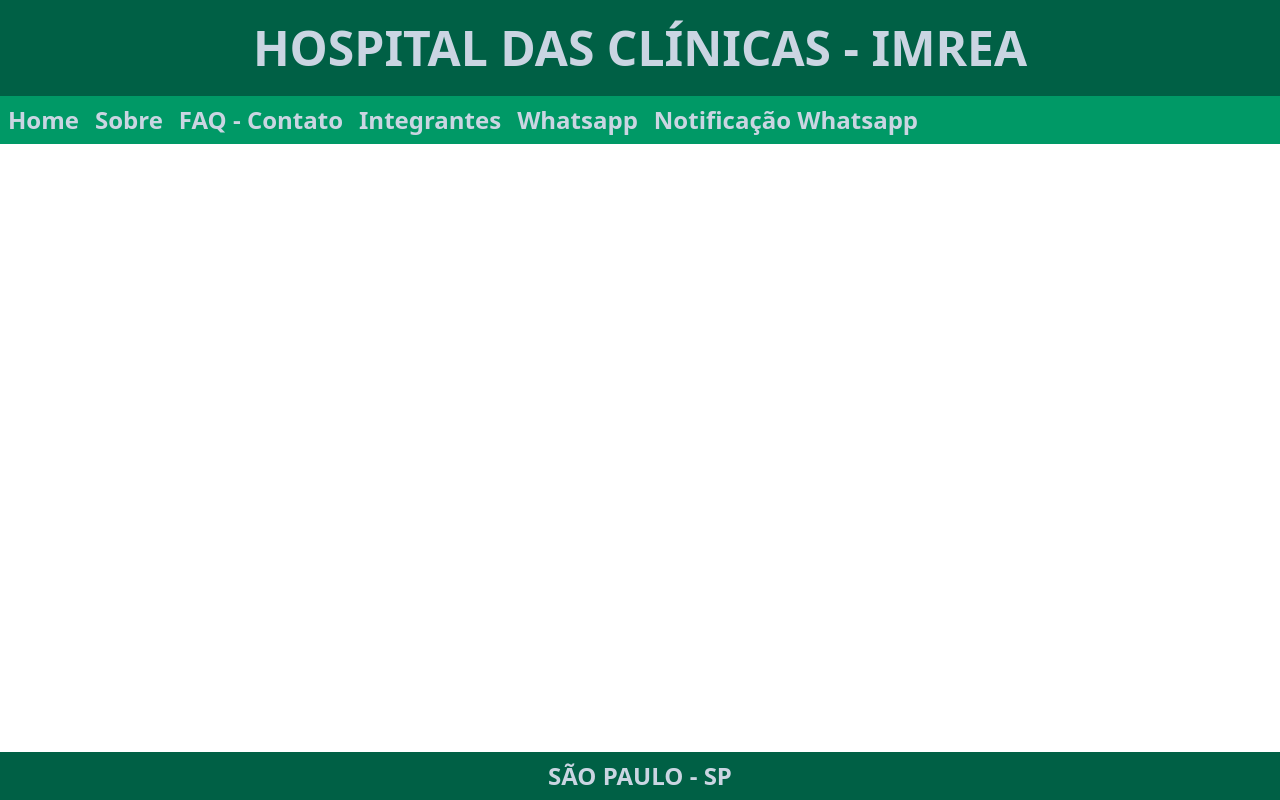
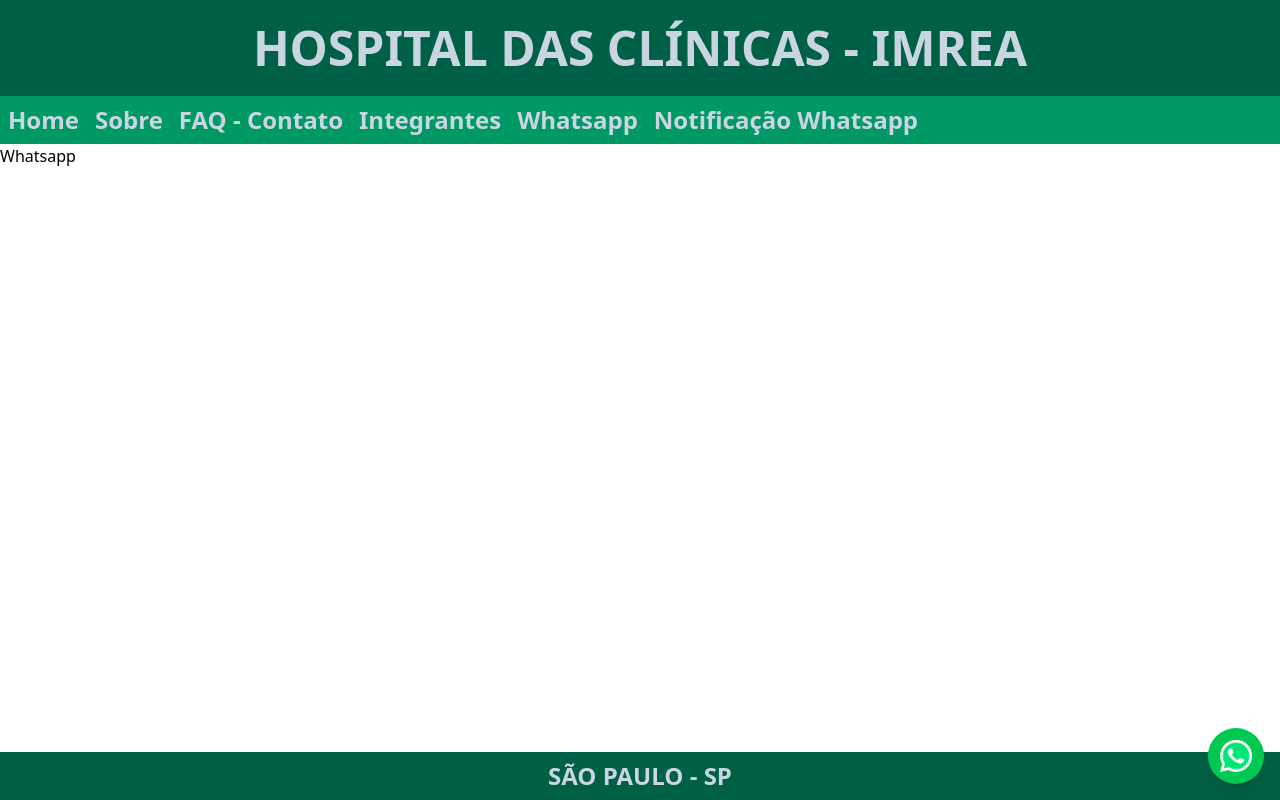
Before and after one commit to lianafujisima/front-sprint03, a React (Vite) app: page /whatsapp in a window 1280 px wide. Built offline with nearby package versions, Linux system fonts and the light colour scheme.

Commit message:
2 commit

```diff
--- a/src/App.tsx
+++ b/src/App.tsx
@@ -11,10 +11,10 @@
       <Cabecalho/>
       <Menu/>
       <main className="flex-grow">
-        <Outlet/>
-        <WhatsappBotao/>
+      <Outlet/>
       </main>
       <Rodape/>
+      <WhatsappBotao/>
     </div>
   )
 }
--- a/src/components/WhatsappBotao.tsx
+++ b/src/components/WhatsappBotao.tsx
@@ -1,6 +1,14 @@
-export default function WhatsappBotao(){
-    return(
-       <>
-       </>
-    )
+import { Link } from "react-router-dom";
+import WhatsAppIcon from '../assets/images/whatsapp.png';
+
+export default function WhatsappBotao() {
+  return (
+    <Link
+      to="/whatsapp"
+      className="fixed bottom-4 right-4 bg-green-500 p-3 rounded-full shadow-lg hover:bg-green-600 transition"
+    >
+      <img src={WhatsAppIcon} alt="WhatsApp" className="w-8 h-8" />
+
+    </Link>
+  );
 }
--- a/src/routes/Whatsapp/index.tsx
+++ b/src/routes/Whatsapp/index.tsx
@@ -2,7 +2,7 @@
 export default function Whatsapp(){
     return(
         <div>
-
+            <h1>Whatsapp</h1>
         </div>
     )
 }
```
Also changed, not shown: src/assets/images/whatsapp.png (added).
